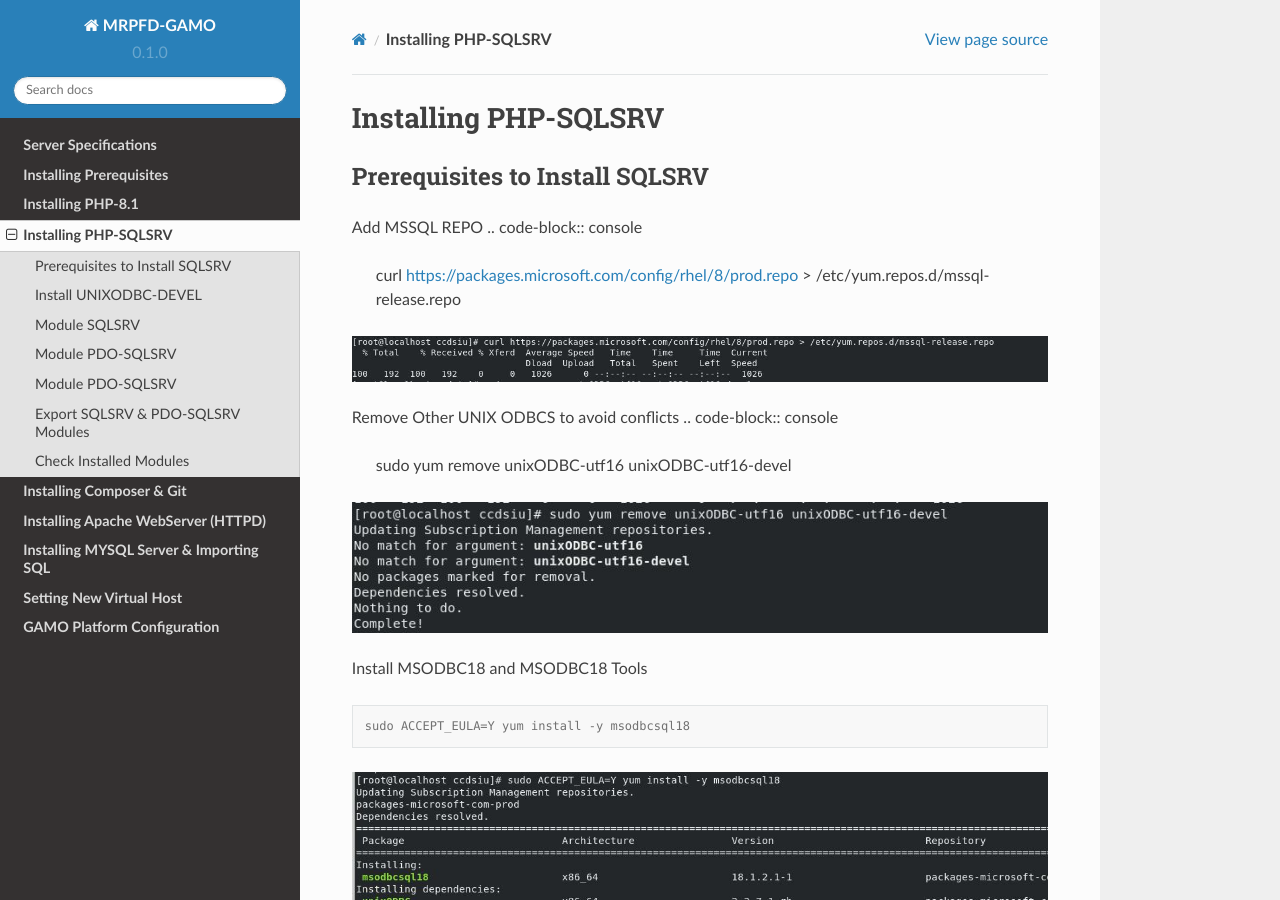
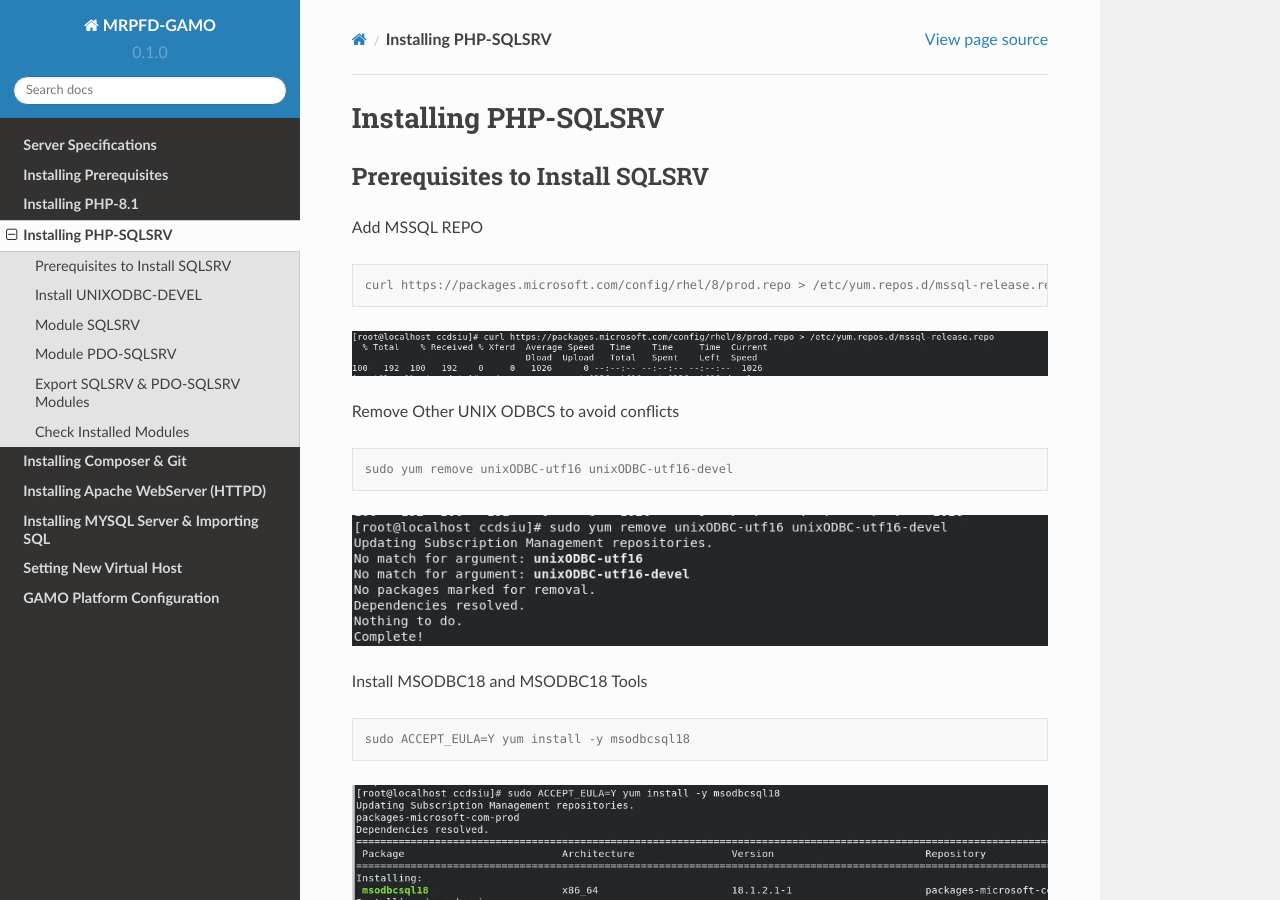
Before and after one commit to madhu-ibs/mrpfd-gamo-documentation, a Sphinx documentation site: the page built from docs/source/sqlsrv.rst, in a window 1280 px wide and 900 px high. Built offline with Sphinx 7.4.7 and the Read the Docs theme 2.0.0, drawn with Linux system fonts in a browser that asks for light colours; some of the changed text lies outside the part shown.

Commit message:
Update sqlsrv.rst

```diff
--- a/docs/source/sqlsrv.rst
+++ b/docs/source/sqlsrv.rst
@@ -4,6 +4,7 @@
 Prerequisites to Install SQLSRV
 -------------------
 Add MSSQL REPO
+
 .. code-block:: console
 
     curl https://packages.microsoft.com/config/rhel/8/prod.repo > /etc/yum.repos.d/mssql-release.repo
@@ -11,6 +12,7 @@ Add MSSQL REPO
 .. image:: images/mssql-repo.JPG
 
 Remove Other UNIX ODBCS to avoid conflicts
+
 .. code-block:: console
 
     sudo yum remove unixODBC-utf16 unixODBC-utf16-devel
@@ -49,6 +51,7 @@ Module SQLSRV
 
 Module PDO-SQLSRV
 --------
+
 .. code-block:: console
 
     sudo pecl install pdo_sqlsrv
@@ -56,17 +59,11 @@ Module PDO-SQLSRV
 .. image:: images/pdo-sqlsrv-pecl-1.JPG
 .. image:: images/pdo-sqlsrv-pecl-2.JPG
 
-Module PDO-SQLSRV
---------
-.. code-block:: console
 
-    sudo pecl install pdo_sqlsrv
-
-.. image:: images/pdo-sqlsrv-pecl-1.JPG
-.. image:: images/pdo-sqlsrv-pecl-2.JPG
 
 Export SQLSRV & PDO-SQLSRV Modules
 --------
+
 .. code-block:: console
 
     echo extension=pdo_sqlsrv.so >> `php --ini | grep "Scan for additional .ini files" | sed -e "s|.*:\s*||"`/30-pdo_sqlsrv.ini
@@ -83,6 +80,7 @@ Exit to check PHP version and modules
 Check Installed Modules
 ---------------------
 Check the modules installed,it should have sqlsrv and all other extensions listed as below
+
 .. code-block:: console
 
   php -m
```
